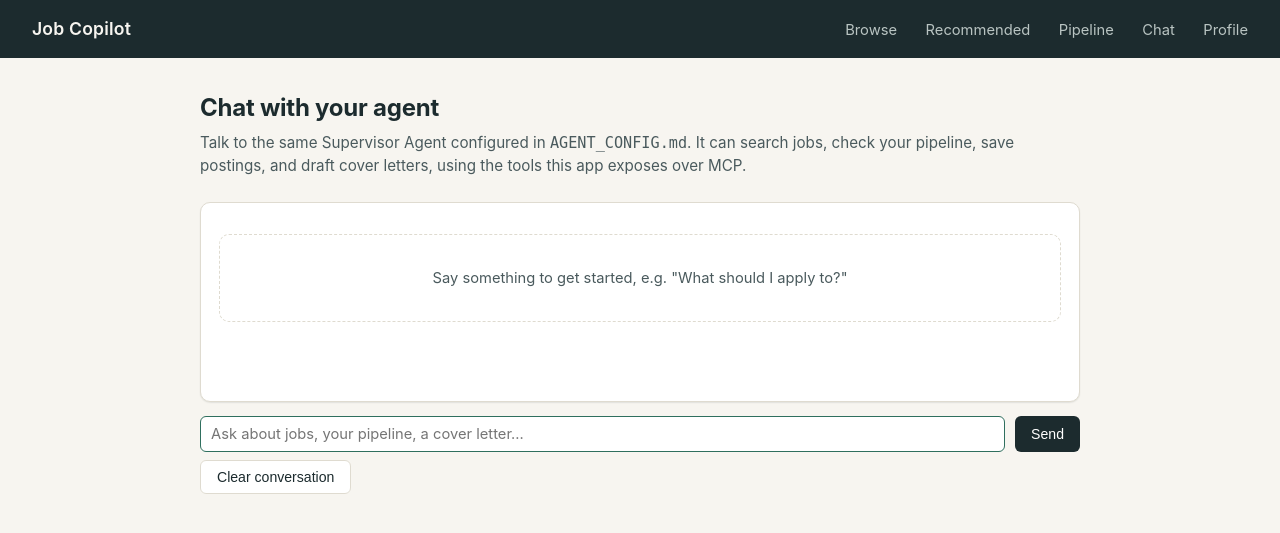
After one commit to Sailesh0910/job-search-copilot, a FastAPI app: template app/templates/chat.html in a window 1280 px wide. The commit adds this page. Shown: the top 533 px of the page. Run offline with FastAPI, Linux system fonts and the light colour scheme; the template is opened without the code that fills it, so the values that code supplies are empty; parts of the project's set-up code (start-up, migrations or seed data) failed here and were passed over; some libraries are stand-ins or nearby versions.

Commit message:
implemented chat functionality and UI upgrades

```diff
--- a/app/config.py
+++ b/app/config.py
@@ -18,3 +18,9 @@ CHUNK_SIZE = 800
 CHUNK_OVERLAP = 100
 
 COVER_LETTER_MODEL = os.environ.get("COVER_LETTER_MODEL", "system.ai.llama-4-maverick")
+
+# The Agent Bricks Supervisor Agent's own serving endpoint, queried directly
+# by the /chat web UI. It handles its own tool-calling (including MCP calls
+# back into this app) internally, so this is just the client side of that
+# conversation, unrelated to COVER_LETTER_MODEL above.
+SUPERVISOR_AGENT_ENDPOINT = os.environ.get("SUPERVISOR_AGENT_ENDPOINT", "mas-180b0199-endpoint")
--- a/app/main.py
+++ b/app/main.py
@@ -67,6 +67,11 @@ STATUS = Literal["saved", "applied", "interviewing", "rejected", "offer"]
 STATUSES = list(STATUS.__args__)
 
 JOBS_PAGE_SIZE = 25
+
+# In-memory chat history. Fine for a single-user app with no auth (same
+# scope as the rest of the app, see ARCHITECTURE.md); resets on redeploy or
+# if the app sleeps, which is an acceptable tradeoff for a demo chat surface.
+_chat_history: list = []
 
 
 def _parse_optional_int(raw: Optional[str]) -> Optional[int]:
@@ -298,6 +303,47 @@ def pipeline_add_note(application_id: int, note_text: str = Form(...), interview
     return RedirectResponse("/pipeline", status_code=303)
 
 
+# ----------------------------------------------------------------------------
+# Chat — talk to the Supervisor Agent from inside this app, instead of only
+# through the Agent Bricks Playground. The agent still does its own tool
+# calls back into this app's /mcp; this is purely a client for its endpoint.
+# ----------------------------------------------------------------------------
+
+@app.get("/chat")
+def chat_page(request: Request, error: bool = False):
+    message = (
+        "Couldn't reach the agent. Check that its endpoint is deployed and "
+        "reachable, then try again."
+        if error else None
+    )
+    return templates.TemplateResponse(request, "chat.html", {
+        "history": _chat_history, "error": message,
+    })
+
+
+@app.post("/chat")
+def chat_send(message: str = Form(...)):
+    message = message.strip()
+    if not message:
+        return RedirectResponse("/chat", status_code=303)
+
+    _chat_history.append({"role": "user", "content": message})
+    try:
+        reply = job_broker.chat_with_agent(_chat_history)
+    except RuntimeError as e:
+        logger.error("Chat with agent failed: %s", e)
+        return RedirectResponse("/chat?error=1", status_code=303)
+
+    _chat_history.append({"role": "assistant", "content": reply})
+    return RedirectResponse("/chat", status_code=303)
+
+
+@app.post("/chat/clear")
+def chat_clear():
+    _chat_history.clear()
+    return RedirectResponse("/chat", status_code=303)
+
+
 if __name__ == "__main__":
     import uvicorn
     # Databricks Apps injects the real port via DATABRICKS_APP_PORT — hardcoding
--- a/app/static/style.css
+++ b/app/static/style.css
@@ -194,6 +194,7 @@ button:focus-visible, .btn:focus-visible, a:focus-visible {
     outline: 2px solid var(--accent);
     outline-offset: 2px;
 }
+button[disabled], .btn[disabled] { opacity: 0.6; cursor: not-allowed; }
 
 .inline-form { display: inline-flex; gap: 6px; align-items: center; }
 
@@ -254,6 +255,50 @@ button:focus-visible, .btn:focus-visible, a:focus-visible {
 }
 .status-tabs a.active { color: var(--ink); border-bottom-color: var(--accent); font-weight: 600; }
 
+.chat-log {
+    background: var(--card);
+    border: 1px solid var(--line);
+    border-radius: var(--radius);
+    box-shadow: var(--shadow);
+    padding: 16px 18px;
+    margin-bottom: 14px;
+    min-height: 200px;
+    max-height: 480px;
+    overflow-y: auto;
+}
+.chat-msg { margin-bottom: 14px; max-width: 85%; }
+.chat-msg:last-child { margin-bottom: 0; }
+.chat-msg .role {
+    font-size: 0.72rem;
+    font-weight: 700;
+    text-transform: uppercase;
+    letter-spacing: 0.03em;
+    margin-bottom: 4px;
+    display: block;
+}
+.chat-msg .bubble {
+    padding: 10px 14px;
+    border-radius: var(--radius);
+    white-space: pre-wrap;
+    font-size: 0.92rem;
+    line-height: 1.5;
+}
+.chat-msg.user { margin-left: auto; }
+.chat-msg.user .role { color: var(--ink-soft); text-align: right; }
+.chat-msg.user .bubble { background: var(--paper); border: 1px solid var(--line); }
+.chat-msg.assistant .role { color: var(--accent); }
+.chat-msg.assistant .bubble { background: var(--accent-soft); }
+
+.chat-input-row {
+    display: flex;
+    flex-wrap: wrap;
+    gap: 10px;
+    width: 100%;
+    margin-top: 14px;
+}
+.chat-input-row input[type=text] { flex: 1 1 220px; min-width: 0; }
+.chat-input-row button { flex: 0 0 auto; }
+
 details { margin-top: 8px; }
 details summary { cursor: pointer; font-size: 0.85rem; color: var(--accent); }
 details .draft-text { margin-top: 8px; font-size: 0.88rem; white-space: pre-wrap; background: var(--paper); padding: 10px; border-radius: var(--radius-sm); }
--- a/app/templates/base.html
+++ b/app/templates/base.html
@@ -13,6 +13,7 @@
             <a href="/jobs" class="{{ 'active' if request.url.path == '/jobs' }}">Browse</a>
             <a href="/recommended" class="{{ 'active' if request.url.path == '/recommended' }}">Recommended</a>
             <a href="/pipeline" class="{{ 'active' if request.url.path == '/pipeline' }}">Pipeline</a>
+            <a href="/chat" class="{{ 'active' if request.url.path == '/chat' }}">Chat</a>
             <a href="/profile" class="{{ 'active' if request.url.path == '/profile' }}">Profile</a>
         </nav>
     </header>
--- /dev/null
+++ b/app/templates/chat.html
@@ -0,0 +1,41 @@
+{% extends "base.html" %}
+{% block title %}Chat — Job Copilot{% endblock %}
+{% block content %}
+    <h1>Chat with your agent</h1>
+    <p class="subtitle">Talk to the same Supervisor Agent configured in <code>AGENT_CONFIG.md</code>. It can search jobs, check your pipeline, save postings, and draft cover letters, using the tools this app exposes over MCP.</p>
+
+    {% if error %}
+    <div class="callout error">{{ error }}</div>
+    {% endif %}
+
+    <div class="chat-log">
+        {% if not history %}
+        <p class="empty">Say something to get started, e.g. "What should I apply to?"</p>
+        {% endif %}
+        {% for msg in history %}
+        <div class="chat-msg {{ msg.role }}">
+            <span class="role">{{ 'Agent' if msg.role == 'assistant' else 'You' }}</span>
+            <div class="bubble">{{ msg.content }}</div>
+        </div>
+        {% endfor %}
+    </div>
+
+    <form method="post" action="/chat" class="chat-input-row" id="chat-form">
+        <input type="text" name="message" placeholder="Ask about jobs, your pipeline, a cover letter…" required autofocus>
+        <button type="submit" id="chat-submit">Send</button>
+    </form>
+    <p class="field-hint" id="chat-wait-note" style="display:none;">The agent can take up to a couple of minutes, especially when it's calling several tools to answer.</p>
+
+    <form method="post" action="/chat/clear" style="margin-top:8px;">
+        <button type="submit" class="secondary">Clear conversation</button>
+    </form>
+
+    <script>
+        document.getElementById('chat-form').addEventListener('submit', function () {
+            var btn = document.getElementById('chat-submit');
+            btn.disabled = true;
+            btn.textContent = 'Thinking…';
+            document.getElementById('chat-wait-note').style.display = 'block';
+        });
+    </script>
+{% endblock %}
--- a/app/templates/dashboard.html
+++ b/app/templates/dashboard.html
@@ -55,5 +55,11 @@
                 <div><a class="btn secondary" style="margin-top:8px;" href="/pipeline">Go to pipeline</a></div>
             </div>
         </li>
+        <li>
+            <div>
+                <strong>Or just talk to it</strong> — the same search, save, and cover letter actions above are also available conversationally through the agent.
+                <div><a class="btn secondary" style="margin-top:8px;" href="/chat">Go to chat</a></div>
+            </div>
+        </li>
     </ol>
 {% endblock %}
```
Also changed, not shown: AGENT_CONFIG.md (+2 -2 lines), app/job_broker.py (+50 -1 lines), app/mcp_tools.py (+42 -6 lines), tests/test_job_broker.py (+56 -0 lines), tests/test_main.py (+65 -0 lines), tests/test_mcp_tools.py (added, +80 -0 lines), README.md.
